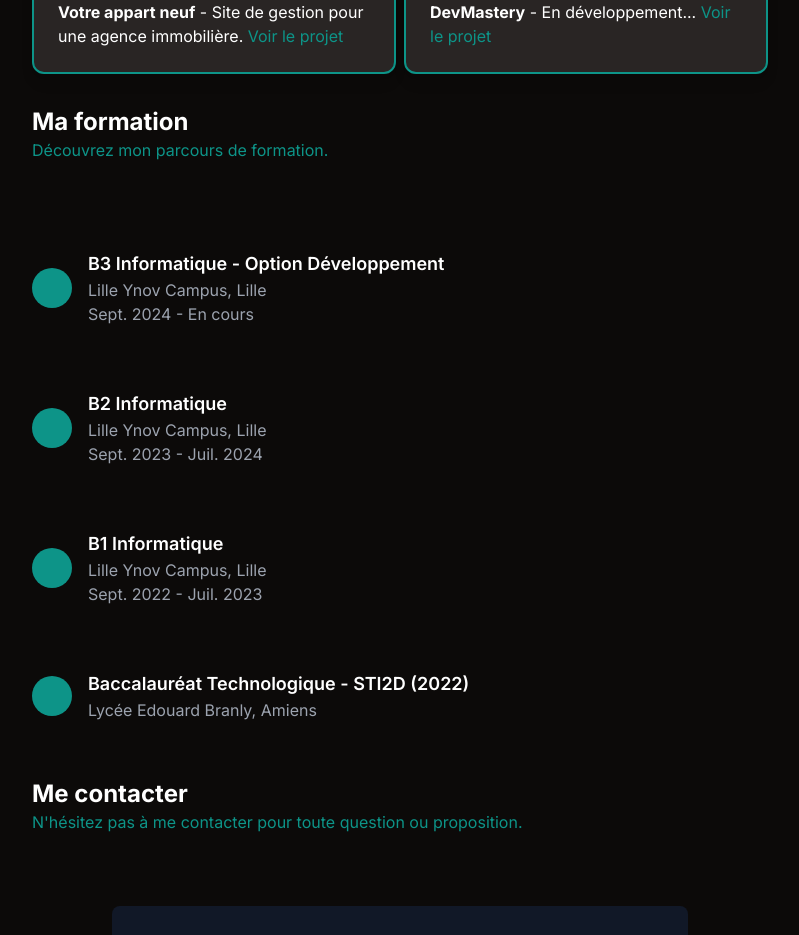
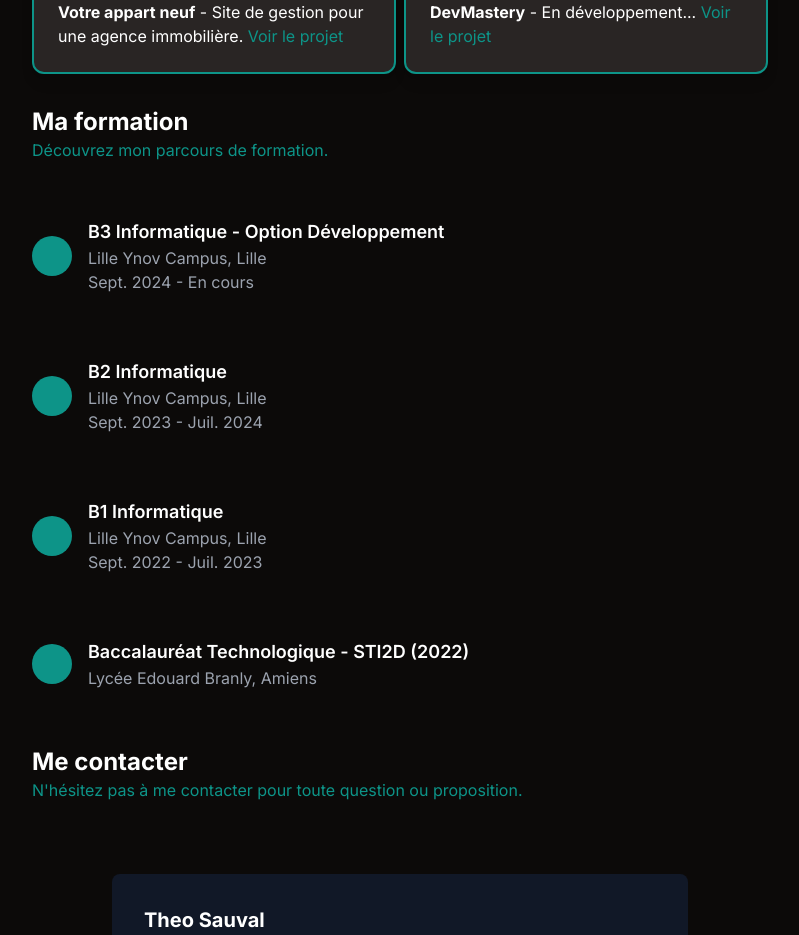
Before and after one commit to TheoSauval/theosauval.github.io, a Next.js app: page / in a window 1280 px wide. Shown: the part 2120-3055 px from the top of the page, without its empty margins (240-1039 px from the left). Built offline with nearby package versions, Linux system fonts and the light colour scheme.

Commit message:
suppression du pb pour formation

```diff
--- a/src/app/page.jsx
+++ b/src/app/page.jsx
@@ -72,7 +72,7 @@ export default function Page() {
         {/* Formation */}
         <div id="education" className="m-auto max-w-3xl px-4">
           <h2 className='text-2xl font-bold text-white'>Ma formation</h2>
-          <p className='text-teal-600 pb-8'>Découvrez mon parcours de formation.</p>
+          <p className='text-teal-600 '>Découvrez mon parcours de formation.</p>
         </div>
         <div className="m-auto max-w-3xl py-10 px-4">
           <div className="space-y-8">
```
